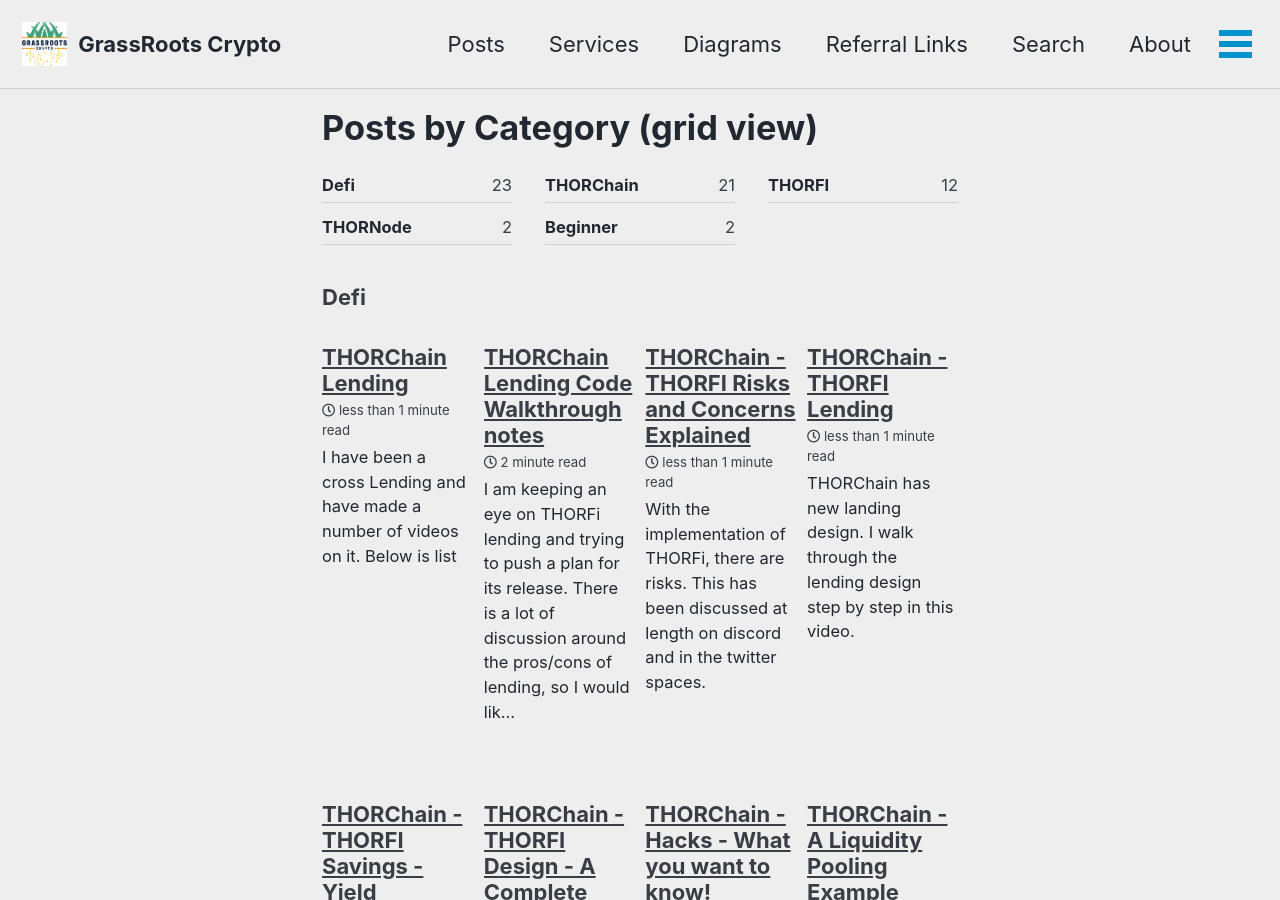
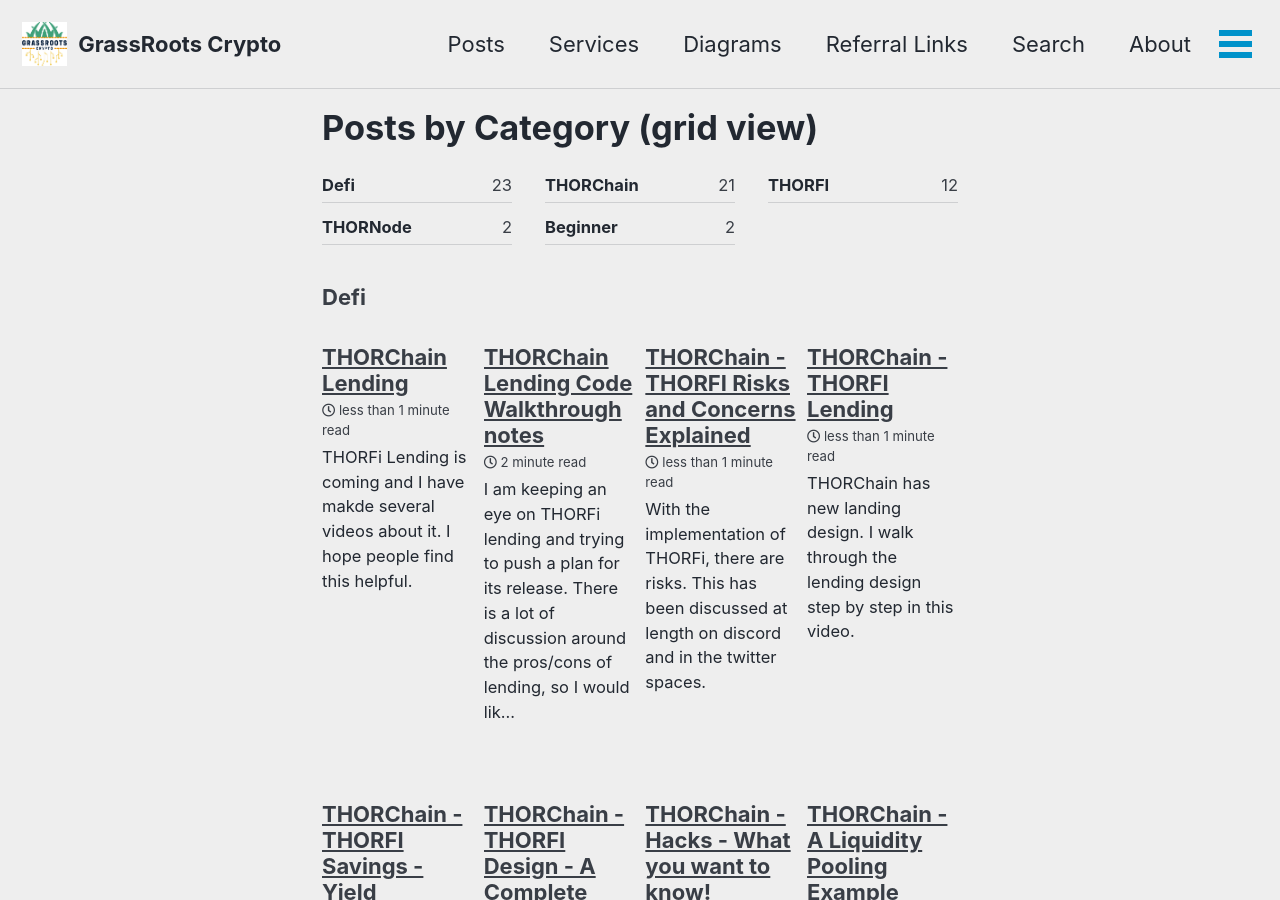
Before and after one commit to GrassRootsCrypto/GrassRootsCrypto.github.io, a Jekyll site: the page built from _pages/category-archive-grid.md, in a window 1280 px wide and 900 px high. Built offline with Jekyll 4.4.1, drawn with Linux system fonts in a browser that asks for light colours; cached includes are drawn as plain includes; some of the changed text lies outside the part shown.

Commit message:
Lending post update

```diff
--- a/_posts/2023-06-09-Lending-Guide.md
+++ b/_posts/2023-06-09-Lending-Guide.md
@@ -11,18 +11,23 @@
 author_profile: false
 classes: wide
 ---
-
-I have been a cross Lending and have made a number of videos on it. Below is list
-
+THORFi Lending is coming and I have makde several videos about it. I hope people find this helpful.
 
 ### How Lending Works. Design, Terms and Risks
 Details the latest design.
 {% include video id="AaqHG00RJks" provider="youtube" %}
+
 ### THORFi Lending with Numbers and Examples
-New and based on the latest design.
+Examples using numbers based based on the latest design detailed in the video above.
 {% include video id="PVpYU5kCOHI" provider="youtube" %}
 
-## Older videos, good for knowledge base but may be out of date.
+### Other Resources
+- [LP University Basic Lending 101 Write-up]( https://crypto-university.medium.com/under-the-hood-lending-101-f934e1c22792 )
+- [Lending Docs]( https://docs.thorchain.org/thorchain-finance/lending )
+
+## Older videos, good knowledge but may be out of date.
 
 ### THORFi Lending with Numbers and Examples
 {% include video id="glY_RVYdsfM" provider="youtube" %}
+
+{% include video id="2jA4DDWxAbk" provider="youtube" %}
```
